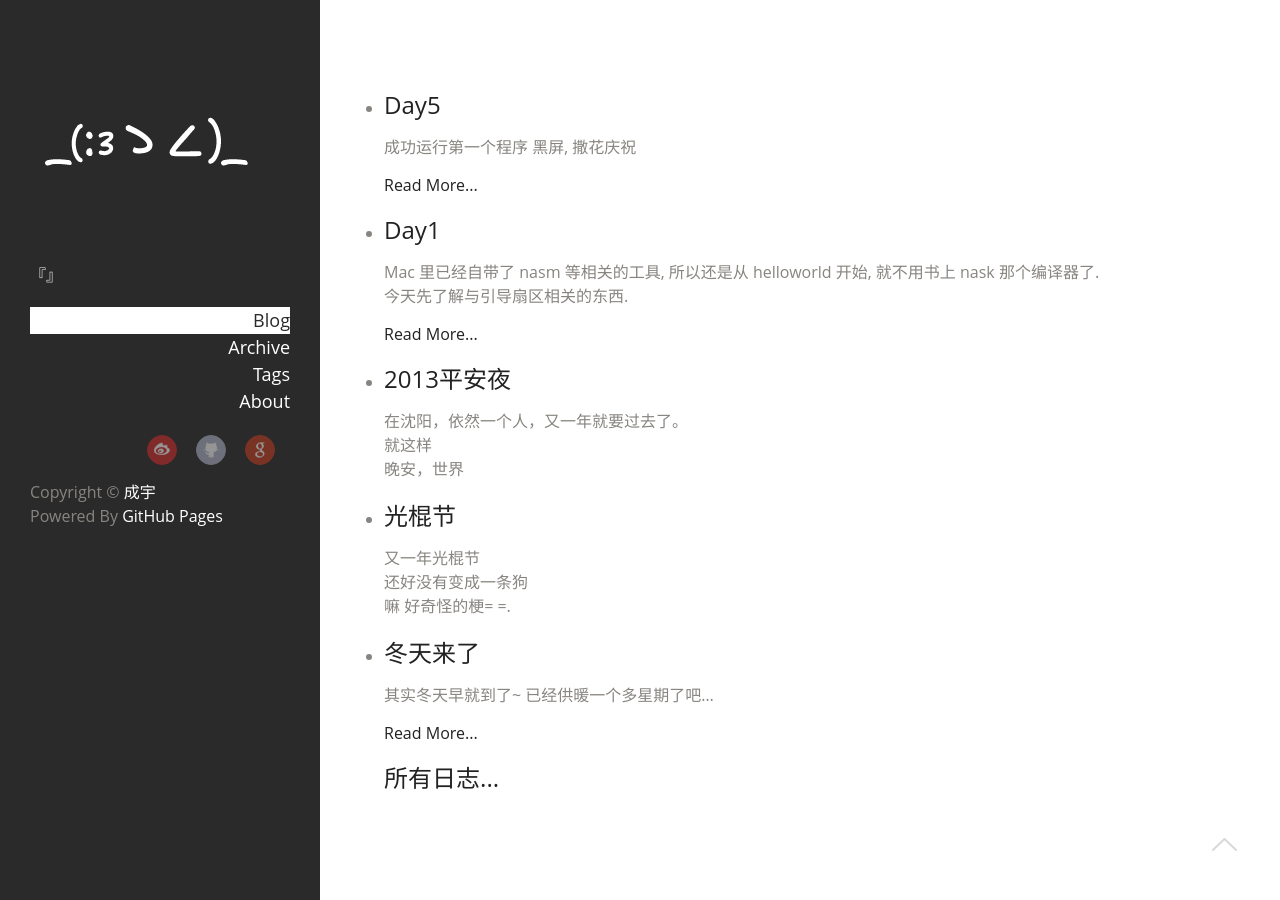
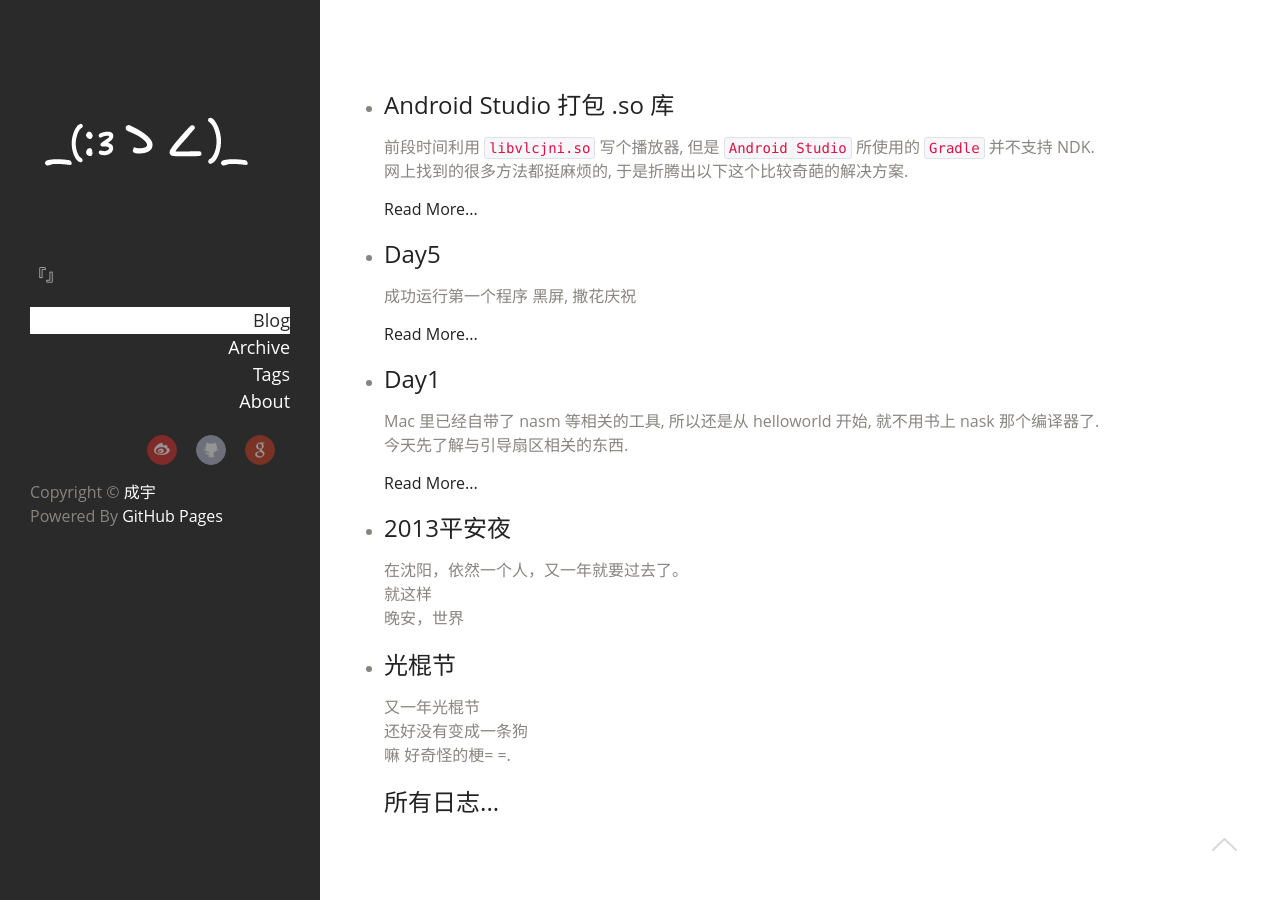
Before and after one commit to gncy2013/gncy2013.github.io, a Jekyll site: the page built from index.html, in a window 1280 px wide. Built offline with Jekyll 4.4.1, drawn with Linux system fonts in a browser that asks for light colours.

Commit message:
New post

```diff
--- a/_layouts/post.html
+++ b/_layouts/post.html
@@ -38,7 +38,7 @@
 <a href="http://disqus.com" class="dsq-brlink">comments powered by <span class="logo-disqus">Disqus</span></a>
 
 <div class="comment">
-    <div class="comm" id="comm">loading...</div>
+    <div class="comm" id="comm">少女祈祷中...</div>
     <form action="javascript:void(0);" id="comminput" name="comminput">
         <div class="userinfo">
             <label for="author">Name<font color="red">*</font></label><br>
--- /dev/null
+++ b/_posts/2014-3-15-Gradle-native-libs.md
@@ -0,0 +1,13 @@
+---
+layout: post
+title: Android Studio 打包 .so 库
+tags:
+  - Android
+---
+
+前段时间利用 `libvlcjni.so` 写个播放器, 但是 `Android Studio` 所使用的 `Gradle` 并不支持 NDK.
+网上找到的很多方法都挺麻烦的, 于是折腾出以下这个比较奇葩的解决方案.
+<!-- more -->
+将含有所需的 `.so` 库的目录 `armeabi-v7a` 放到另一个新建的目录 `lib`.
+将整个 `lib` 添加到 `.zip` 压缩包, 扩展名改为 `.jar`, 然后放入 `libs` 目录, 编译时就会直接打包进 apk.
+其实网上那些写脚本处理的和这个流程好像是差不多的, 不过对 `Gradle` 不熟, 就用这个方法也挺方便的.
```
Also changed, not shown: _layouts/default.html (line endings or trailing spaces).
